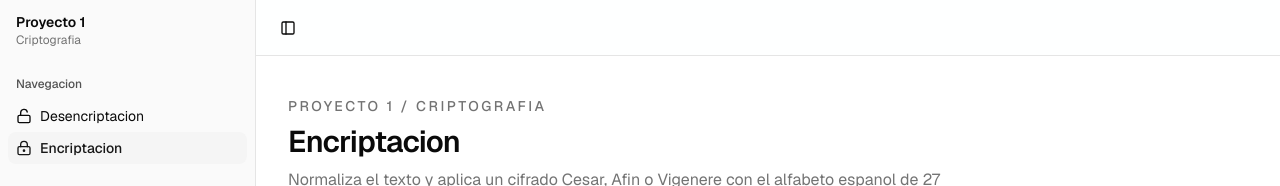
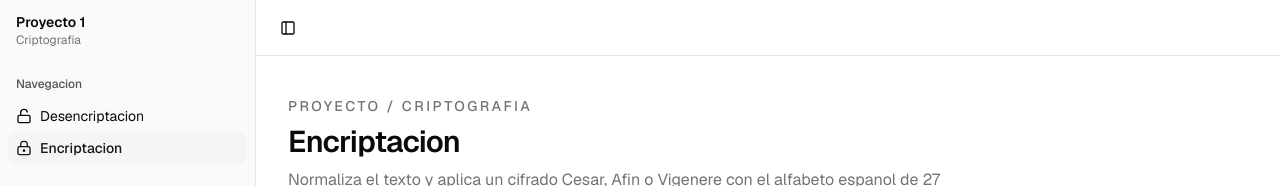
Before and after one commit to DarkOne10/Criptografia-web, a Next.js app in the folder criptografia-web/: page /encriptacion in a window 1280 px wide. Shown: the top 186 px of the page. Built offline with nearby package versions, Linux system fonts and the light colour scheme.

Commit message:
update: new redimension page

```diff
--- a/criptografia-web/app/encriptacion/page.tsx
+++ b/criptografia-web/app/encriptacion/page.tsx
@@ -78,7 +78,7 @@ export default function EncriptacionPage() {
     <main className="min-h-[calc(100svh-3.5rem)] bg-white px-4 py-10 sm:px-8">
       <div className="mx-auto flex w-full max-w-5xl flex-col gap-8">
         <header className="space-y-2">
-          <p className="text-sm font-medium uppercase tracking-[0.18em] text-muted-foreground">Proyecto 1 / Criptografia</p>
+          <p className="text-sm font-medium uppercase tracking-[0.18em] text-muted-foreground">Proyecto / Criptografia</p>
           <h1 className="text-3xl font-semibold tracking-tight">Encriptacion</h1>
           <p className="max-w-2xl text-muted-foreground">Normaliza el texto y aplica un cifrado Cesar, Afin o Vigenere con el alfabeto espanol de 27 caracteres.</p>
         </header>
--- a/criptografia-web/app/page.tsx
+++ b/criptografia-web/app/page.tsx
@@ -245,7 +245,7 @@ export default function Home() {
 
   return (
     <main className="min-h-screen bg-white px-4 py-10 text-foreground sm:px-8">
-      <div className="mx-auto flex w-full max-w-6xl flex-col gap-8">
+      <div className="mx-auto flex w-full max-w-[1500px] flex-col gap-8">
         <header className="space-y-2">
           <p className="text-sm font-medium uppercase tracking-[0.18em] text-muted-foreground">Proyecto / Criptoanálisis</p>
           <h1 className="text-3xl font-semibold tracking-tight">Desencriptar</h1>
```
